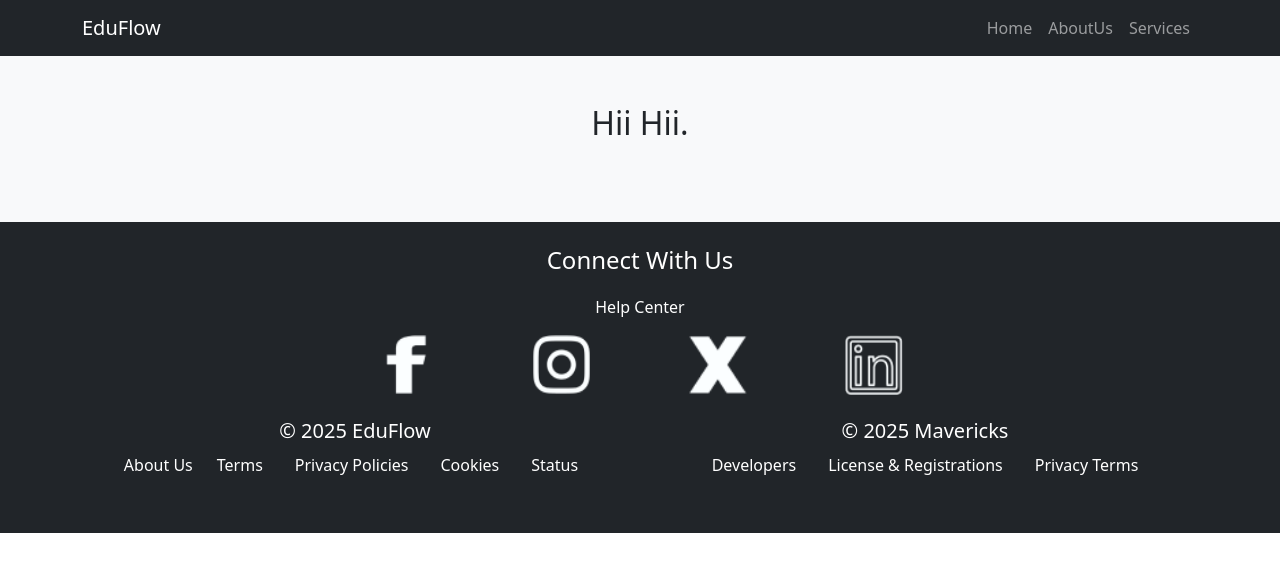
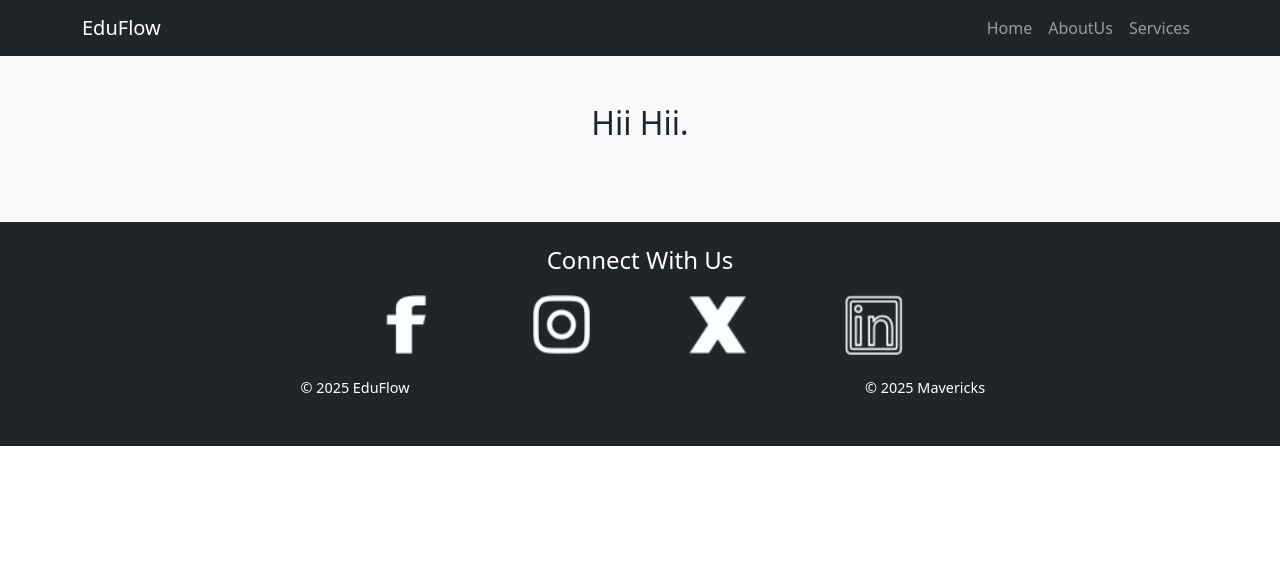
Before and after one commit to MethuliMewanya/eduflow, a React (Vite) app in the folder frontend/: page /contact in a window 1280 px wide. Shown: the top 572 px of the page. Built offline with nearby package versions, Linux system fonts and the light colour scheme.

Commit message:
updated footer

```diff
--- a/frontend/src/components/Footer.tsx
+++ b/frontend/src/components/Footer.tsx
@@ -17,9 +17,7 @@ const Footer: React.FC = () => {
             <h1>Connect With Us</h1>
           </NavLink>
 
-          <NavLink to="/help" className="element d-block mb-3">
-            Help Center
-          </NavLink>
+
 
           <div className="flex-wrap gap-0 mt-3 social-icons d-flex justify-content-center">
             <a href="https://www.facebook.com" target="_blank" rel="noopener noreferrer">
@@ -41,38 +39,12 @@ const Footer: React.FC = () => {
         <div className="mt-4 footer-links row">
           <div className="mb-3 text-center col-md-6">
             <h5>© 2025 EduFlow</h5>
-            <ul className="list-inline">
-              <li className="mx-2 list-inline-item d-block d-md-inline">
-                <NavLink to="/about" className="footer-link">About Us</NavLink>
-              </li>
-              <li className="mx-3 list-inline-item">
-                <NavLink to="/terms" className="footer-link">Terms</NavLink>
-              </li>
-              <li className="mx-3 list-inline-item">
-                <NavLink to="/privacy" className="footer-link">Privacy Policies</NavLink>
-              </li>
-              <li className="mx-3 list-inline-item">
-                <NavLink to="/cookies" className="footer-link">Cookies</NavLink>
-              </li>
-              <li className="mx-3 list-inline-item">
-                <NavLink to="/status" className="footer-link">Status</NavLink>
-              </li>
-            </ul>
+
           </div>
 
           <div className="mb-3 text-center col-md-6">
             <h5>© 2025 Mavericks</h5>
-            <ul className="list-inline">
-              <li className="mx-3 list-inline-item">
-                <NavLink to="/developers" className="footer-link">Developers</NavLink>
-              </li>
-              <li className="mx-3 list-inline-item">
-                <NavLink to="/license" className="footer-link">License & Registrations</NavLink>
-              </li>
-              <li className="mx-3 list-inline-item">
-                <NavLink to="/privacy-terms" className="footer-link">Privacy Terms</NavLink>
-              </li>
-            </ul>
+
           </div>
         </div>
       </div>
--- a/frontend/src/styles/styles.scss
+++ b/frontend/src/styles/styles.scss
@@ -34,6 +34,7 @@
     .footer-link {
       color: #fff;
       text-decoration: none;
+      font-size: 0.5em;
       &:hover {
         text-decoration: underline;
       }
@@ -42,6 +43,7 @@
     h5 {
       font-weight: 500;
       margin-bottom: 10px;
+      font-size: 0.9em;
     }
 
     .list-inline-item {
```
